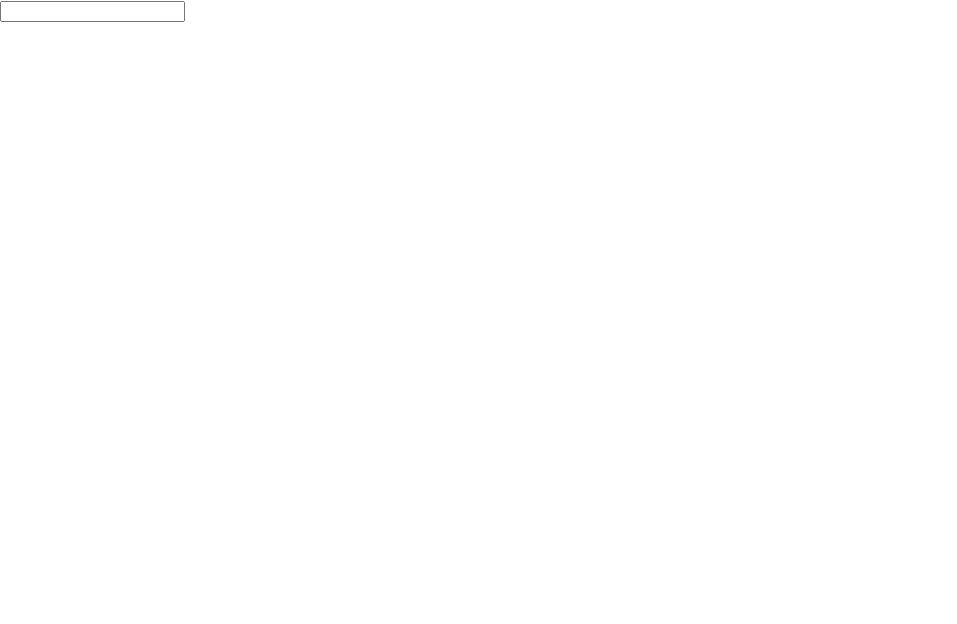
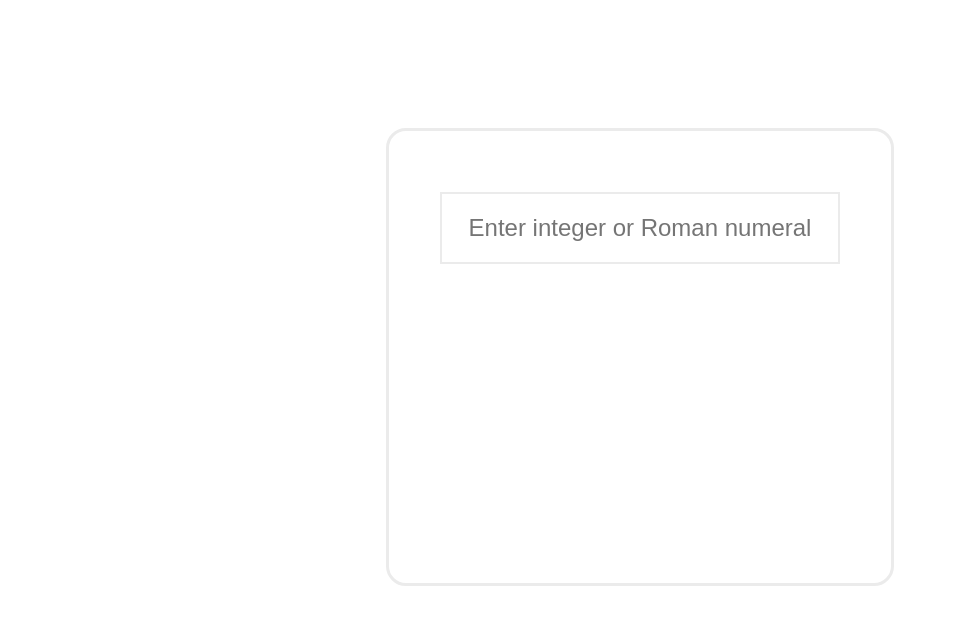
Before and after one commit to walen007/optiopay-coding-challenge, a React (Create React App) app: page / in a window 1280 px wide. Shown: the top 624 px of the page, without its empty margins (0-957 px from the left). Built offline with nearby package versions, Linux system fonts and the light colour scheme.

Commit message:
Add style to converter component.

```diff
--- a/src/components/RomanNumeralsConverter/index.js
+++ b/src/components/RomanNumeralsConverter/index.js
@@ -1,9 +1,9 @@
 import { useState } from 'react';
-
 import RomanNumerals from '../../lib/RomanNumerals';
+import './styles.css';
 
 const RomanNumeralsConverter = () => {
-  const [result, setResult] = useState();
+  const [result, setResult] = useState('');
 
   const handleChange = input => {
     if (!isNaN(input)) return setResult(RomanNumerals.toRoman(+input));
@@ -11,13 +11,18 @@ const RomanNumeralsConverter = () => {
   };
 
   return (
-    <div className="main">
-      <input
-        data-testid="input"
-        type="text"
-        onChange={e => handleChange(e.target.value)}
-      />
-      <div>{result}</div>
+    <div className="container">
+      <div className="converter">
+        <input
+          data-testid="input"
+          type="text"
+          onChange={e => handleChange(e.target.value)}
+          placeholder="Enter integer or Roman numeral"
+        />
+        <div style={{ color: result.length > 20 ? 'red' : 'green' }}>
+          {result}
+        </div>
+      </div>
     </div>
   );
 };
--- /dev/null
+++ b/src/components/RomanNumeralsConverter/styles.css
@@ -0,0 +1,33 @@
+.container {
+  display: flex;
+  justify-content: center;
+  padding: 10%;
+}
+
+div.converter {
+  display: flex;
+  flex-direction: column;
+  width: 400px;
+  height: 350px;
+  padding: 5%;
+  border-radius: 20px;
+  border: 3px solid #ebebeb;
+}
+
+div.converter > input,
+div.converter > div {
+  padding: 20px;
+  margin-top: 10px;
+  font-size: 1.5rem;
+  text-align: center;
+}
+
+div.converter > input {
+  /* border-radius: 15px; */
+  border: 2px solid #ebebeb;
+}
+
+div.converter > div {
+  font-weight: bold;
+  margin-top: 50px;
+}
```
